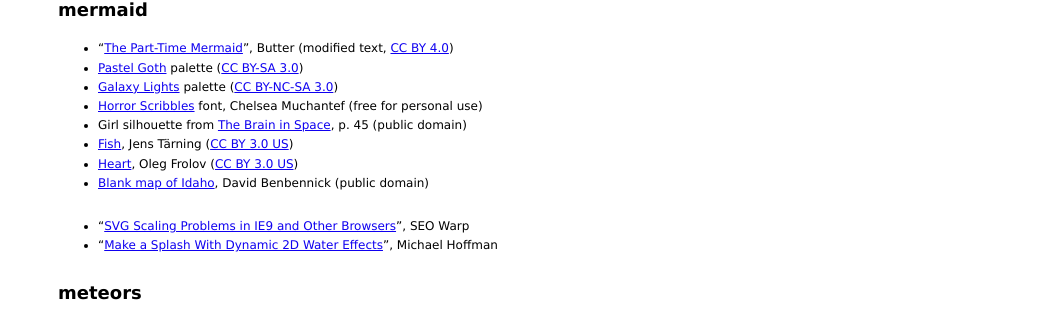
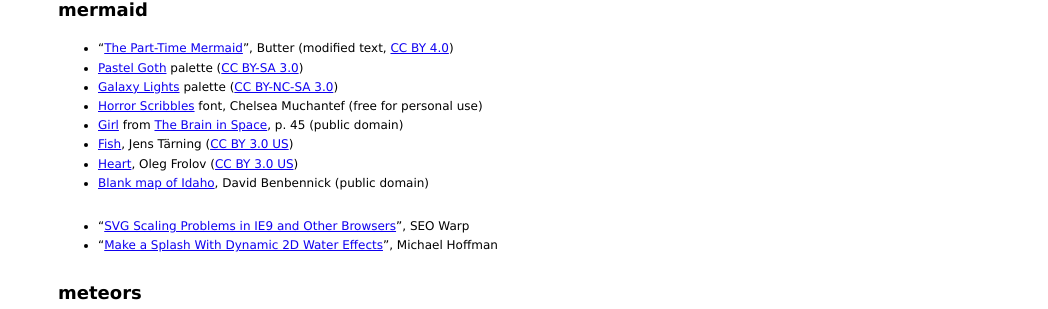
Before and after one commit to redsummernight/redsummernight.github.io, a Jekyll site: the page built from credits/index.html, in a window 1280 px wide. Shown: the part 605-914 px from the top of the page, without its empty margins (232-1280 px from the left). Built offline with Jekyll 4.4.1, drawn with Linux system fonts in a browser that asks for light colours.

Commit message:
(mermaid) Fix dead Openclipart link

```diff
--- a/mermaid/index.html
+++ b/mermaid/index.html
@@ -10,7 +10,7 @@ credits: |
  - [Galaxy Lights](https://www.colourlovers.com/palette/3394001/Galaxy_Lights) palette
    (<a rel="license" href="https://creativecommons.org/licenses/by-nc-sa/3.0/">CC BY-NC-SA 3.0</a>)
  - [Horror Scribbles](https://www.dafont.com/horrorscribbles.font) font, Chelsea Muchantef (free for personal use)
- - Girl silhouette from
+ - [Girl](https://web.archive.org/web/20150923181900/https://openclipart.org/detail/828/girl) from
    [The Brain in Space](https://www.nasa.gov/audience/foreducators/topnav/materials/listbytype/The.Brain.in.Space.html), p. 45
    (public domain)
  - [Fish](https://thenounproject.com/term/fish/9625/), Jens Tärning
```
